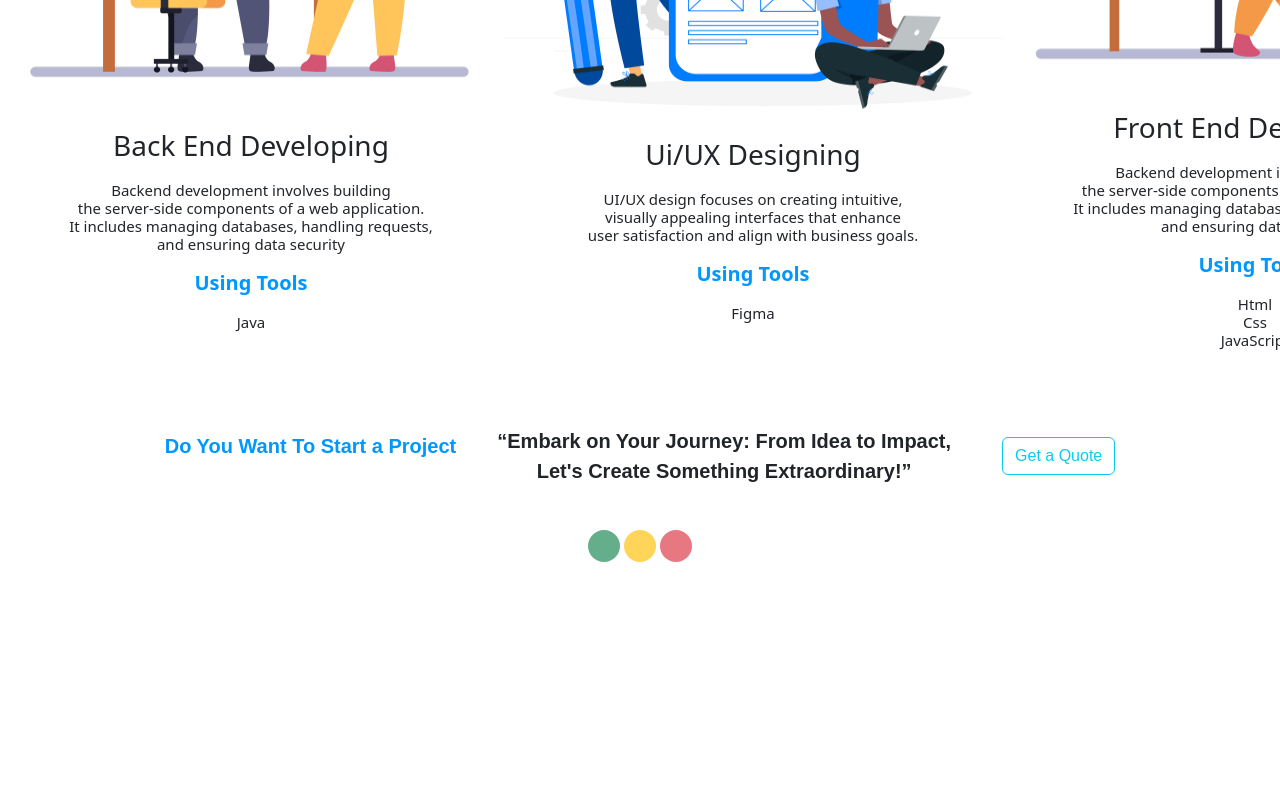
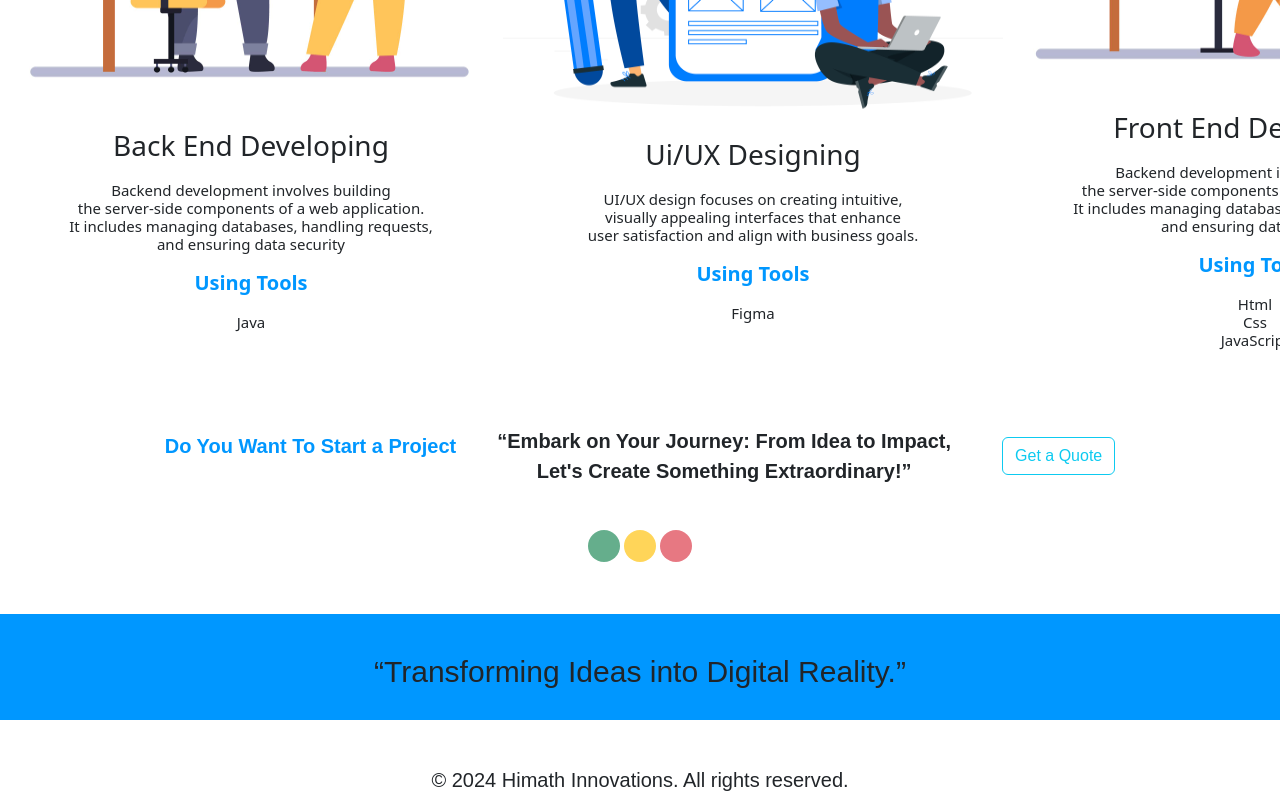
Before and after one commit to adishahimath/Portfolio, a plain HTML site: page ourservices.html in a window 1280 px wide. Shown: the part 579-1379 px from the top of the page. Before the commit the page ends 1145 px from the top, so only its background shows below. Drawn offline with Linux system fonts and the light colour scheme.

Commit message:
seventh commit

```diff
--- a/ourservices.html
+++ b/ourservices.html
@@ -12,13 +12,13 @@
 <body>
     <ul class="nav justify-content-end custom-input-style">
         <li class="nav-item">
-            <a class="nav-link active" aria-current="page" href="history.html">History</a>
+            <a class="nav-link active" aria-current="page" href="index.html">Home</a>
         </li>
         <li class="nav-item">
-            <a class="nav-link" href="#">Gallery</a>
+            <a class="nav-link" href="history.html">History</a>
         </li>
         <li class="nav-item">
-            <a class="nav-link" href="index.html">Home</a>
+            <a class="nav-link" href="gallery.html">Gallery</a>
         </li>
         <li class="nav-item">
             <a class="nav-link disabled" aria-disabled="true">Our Services</a>
@@ -79,6 +79,10 @@
             <span class="visually-hidden">Loading...</span>
         </div>
     </center>
+    <br><br>
+
+    <h3 class="e18">“Transforming Ideas into Digital Reality.”</h3>
+    <h3 class="e19">© 2024 Himath Innovations. All rights reserved.</h3>
 </body>
 
 </html>
--- a/style.css
+++ b/style.css
@@ -31,6 +31,7 @@
 }
 
 .e3 {
+    padding-top: 20px;
     padding-left: 500px;
     width: 1000px;
     height: 500px;
@@ -160,3 +161,24 @@
     font-family: Arial, "Helvetica Neue", Helvetica, sans-serif;
 
 }
+
+.e18 {
+    padding-left: 150px;
+    padding-right: 150px;
+    padding-top: 40px;
+    padding-bottom: 30px;
+    font-size: 30px;
+    font-weight: 50px;
+    text-align: center;
+    font-family: Arial, "Helvetica Neue", Helvetica, sans-serif;
+    background-color: #0097FF;
+
+}
+
+.e19 {
+    padding-top: 40px;
+    font-size: 20px;
+    font-weight: 50px;
+    text-align: center;
+    font-family: Arial, "Helvetica Neue", Helvetica, sans-serif;
+}
```
Also changed, not shown: gallery.html (+4 -0 lines), history.html (+7 -6 lines), index.html (+3 -1 lines), photos/img10.jpg (added).
